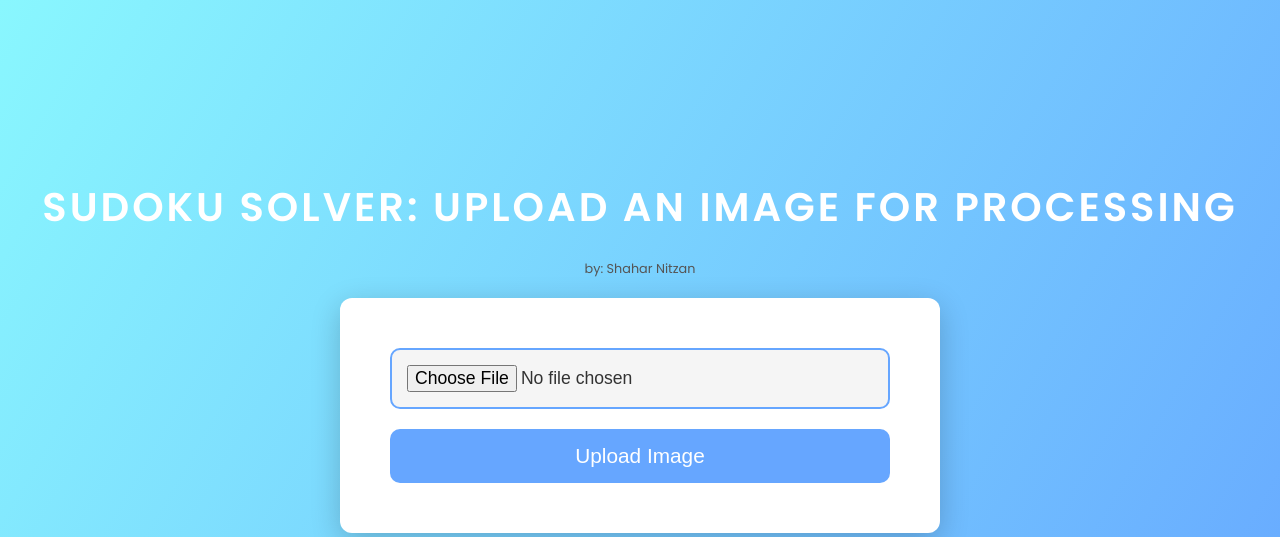
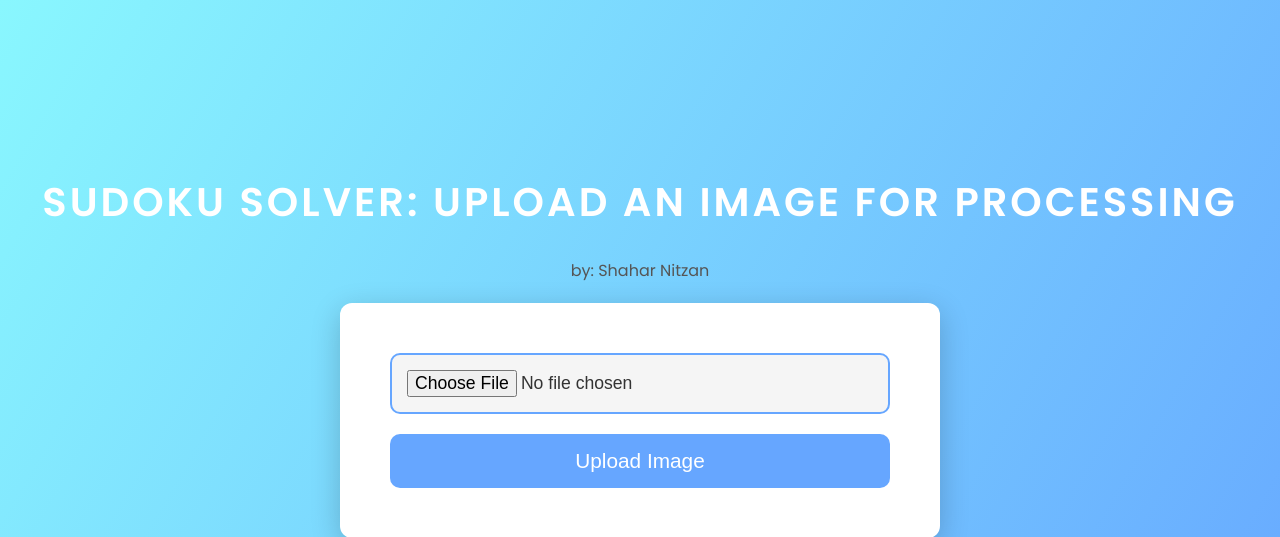
Before and after one commit to shahar42/flask_suduko, a Flask app: page / in a window 1280 px wide. Shown: the top 537 px of the page. Run offline with Flask 3, Linux system fonts and the light colour scheme.

Commit message:
Update HTML code

```diff
--- a/templates/index.html
+++ b/templates/index.html
@@ -31,12 +31,13 @@
             animation: fadeIn 1.5s ease;
         }
 
-        /* Subtitle Styling */
+        /* Subtitle Styling with animation */
         .subtitle {
-            font-size: 0.8em;
+            font-size: 1em;
             color: #555;
             margin-bottom: 20px;
             font-weight: 400;
+            animation: fadeIn 2s ease-in-out;
         }
 
         /* Form styling */
```
